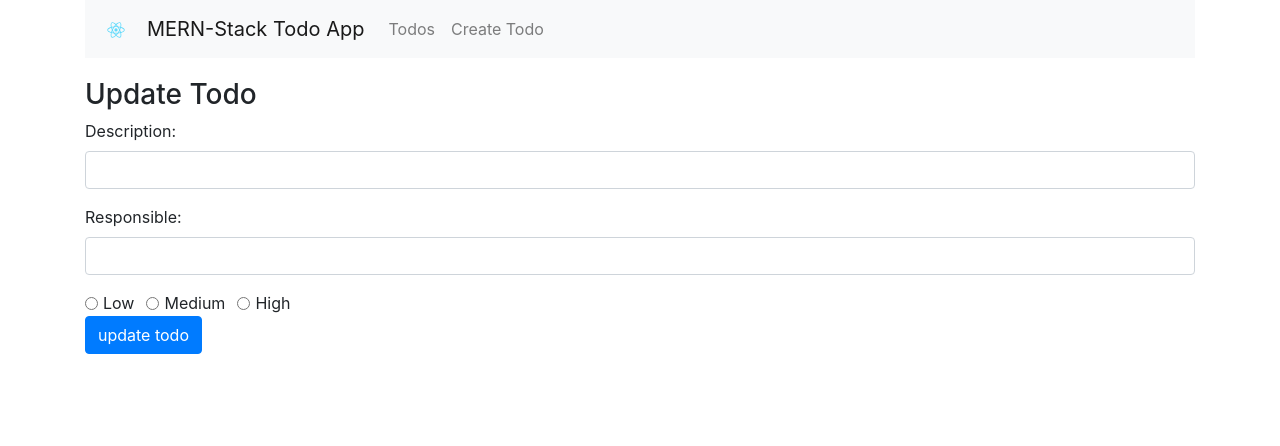
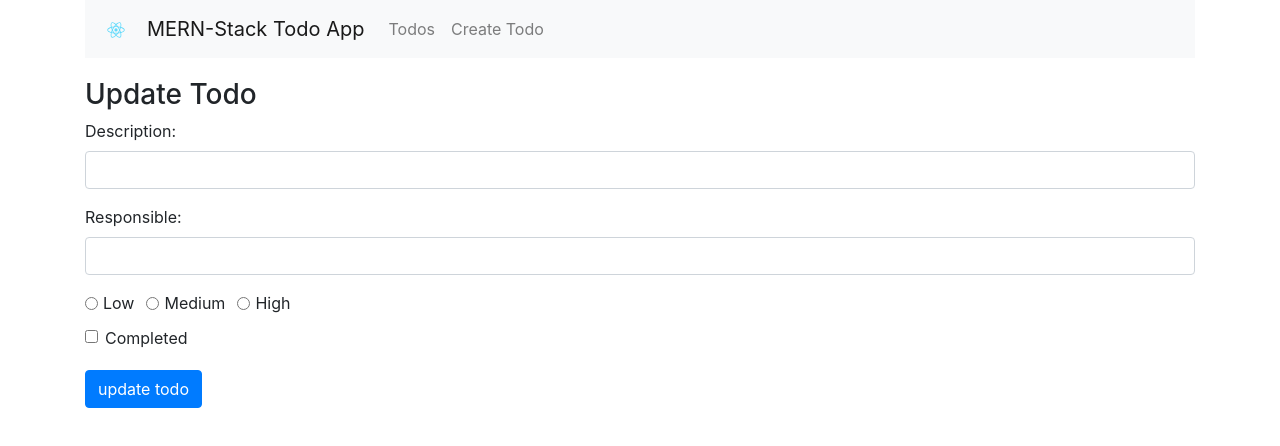
Before and after one commit to kordanian/mern-todo-app, a React (Create React App) app: page /edit/1 in a window 1280 px wide. Shown: the top 446 px of the page. Built offline with nearby package versions, Linux system fonts and the light colour scheme; no server answers.

Commit message:
added completed to edit and list

```diff
--- a/src/components/create-todo.component.js
+++ b/src/components/create-todo.component.js
@@ -44,7 +44,7 @@ export default class CreateToDo extends Component {
         const todo = {
             todo_description: this.state.todo_description,
             todo_responsible: this.state.todo_responsible,
-            todo_priority: this.state.todo_responsible,
+            todo_priority: this.state.todo_priority,
             todo_completed: this.state.todo_completed
         };
         axios.post('http://localhost:4000/todos/add', todo)
--- a/src/components/edit-todo.component.js
+++ b/src/components/edit-todo.component.js
@@ -51,6 +51,16 @@ export default class EditToDo extends Component {
         })
     }
 
+    onChangeTodoCompleted = event => {
+        const target = event.target;
+        const value = target.type === 'checkbox' ? target.checked : target.value;
+        const name = target.name;
+
+        this.setState({
+          [name]: value
+        });
+      }
+
     onSubmit = e => {
         e.preventDefault();
         console.log(`Form submitted:`);
@@ -61,14 +71,17 @@ export default class EditToDo extends Component {
         const todo = {
             todo_description: this.state.todo_description,
             todo_responsible: this.state.todo_responsible,
-            todo_priority: this.state.todo_responsible,
+            todo_priority: this.state.todo_priority,
             todo_completed: this.state.todo_completed
         };
         axios.post(`http://localhost:4000/todos/update/${this.props.match.params.id}`, todo)
             .then(data => {
-                if (data.status === '200') {
-                    console.log(data);
+                if (data.status === 200) {
+                    console.log(data.status);
                     this.setState({ isUpdated: true });
+                } else {
+                    console.log(data.status);
+                    window.alert(data.status);
                 }
             })
             .catch(error => {
@@ -145,7 +158,18 @@ export default class EditToDo extends Component {
                             High
                         </label>
                     </div>
-                    <div className="form-group">
+                    <div className="form-check" style={{marginTop:'10px'}}>
+                        <input
+                            name="todo_completed"
+                            type="checkbox"
+                            className="form-check-input"
+                            id="exampleCheck1"
+                            checked={todo_completed}
+                            onChange={this.onChangeTodoCompleted}
+                        />
+                        <label className="form-check-label" htmlFor="exampleCheck1">Completed</label>
+                    </div>
+                    <div className="form-group" style={{marginTop:'20px'}}>
                         <input
                             type="submit"
                             value="update todo"
--- a/src/components/todos-list.component.js
+++ b/src/components/todos-list.component.js
@@ -9,7 +9,17 @@ const Todo = props => (
         <td>{props.todo.todo_priority}</td>
         <td>
             <Link to={"/edit/" + props.todo._id}>Edit</Link>   |
-            {' '}<Link id={props.todo._id} to="#" onClick={(e) => props.handleClick(e)}>Delete</Link>
+            {' '}<Link id={props.todo._id} to="#" onClick={props.handleClick}>Delete</Link>
+        </td>
+        <td>
+            <input
+                name="todo_completed"
+                type="checkbox"
+                className="form-check-input"
+                id={props.todo._id}
+                checked={props.todo.todo_completed}
+                onChange={props.onChangeTodoCompleted}
+            />
         </td>
     </tr>
 )
@@ -46,6 +56,29 @@ export default class ToDosList extends Component {
                 window.alert(error);
             });
     }
+    handleCheck = (e, key) => {
+        e.preventDefault();
+        const todo = {
+            todo_description: this.state.data[key].todo_description,
+            todo_responsible: this.state.data[key].todo_responsible,
+            todo_priority: this.state.data[key].todo_priority,
+            todo_completed: this.state.data[key].todo_completed
+        };
+        console.log(todo);
+        axios.post(`http://localhost:4000/todos/update/${e.currentTarget.id}`, todo)
+            .then(data => {
+                if (data.status === 200) {
+                    console.log(data.status);
+                    this.setState({ isUpdated: true });
+                } else {
+                    console.log(data.status);
+                    window.alert(data.status);
+                }
+            })
+            .catch(error => {
+                console.log(error);
+            });
+    }
 
     handleClick = e => {
         e.preventDefault();
@@ -63,14 +96,26 @@ export default class ToDosList extends Component {
                 window.alert(error);
             })
     }
+
+    onChangeTodoCompleted = (event, key) => {
+        const target = event.target;
+        const value = target.type === 'checkbox' ? target.checked : target.value;
+        let { data } = this.state;
+        data[key].todo_completed = value;
+        this.setState({
+            data
+        })
+        this.handleCheck(event, key);
+    }
+
     todoList = () => {
         return this.state.data.map((currentTodo, i) => {
-            return <Todo todo={currentTodo} key={i} handleClick={this.handleClick} />;
+            return <Todo todo={currentTodo} key={i} handleClick={this.handleClick} onChangeTodoCompleted={e => this.onChangeTodoCompleted(e, i)} />;
         });
     }
     todoListBullet = () => {
         return this.state.data.map((item, i) => {
-            return <TodoBullet item={item} i={i} handleClick={this.handleClick} />;
+            return <TodoBullet item={item} key={i} handleClick={this.handleClick} />;
         });
     }
 
@@ -85,6 +130,7 @@ export default class ToDosList extends Component {
                             <th>Responsible</th>
                             <th>Priority</th>
                             <th>Actions</th>
+                            <th>Completed</th>
                         </tr>
                     </thead>
                     <tbody>
```
